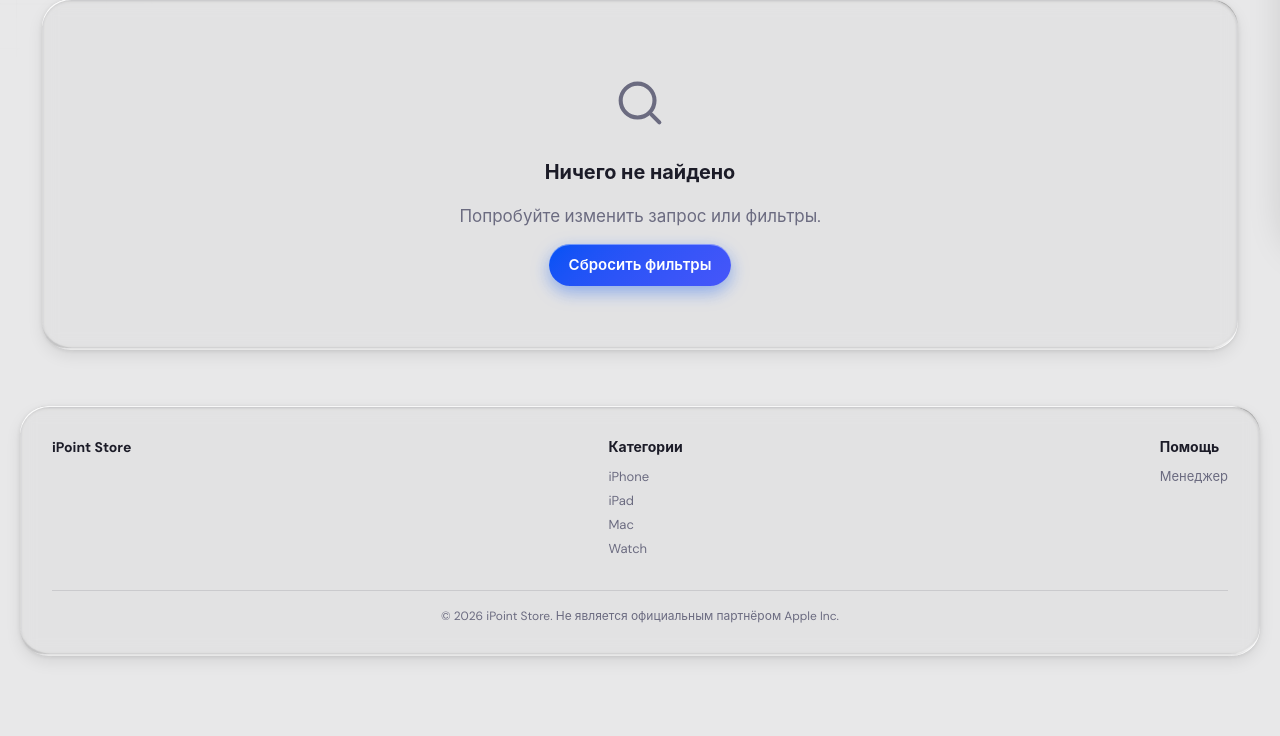
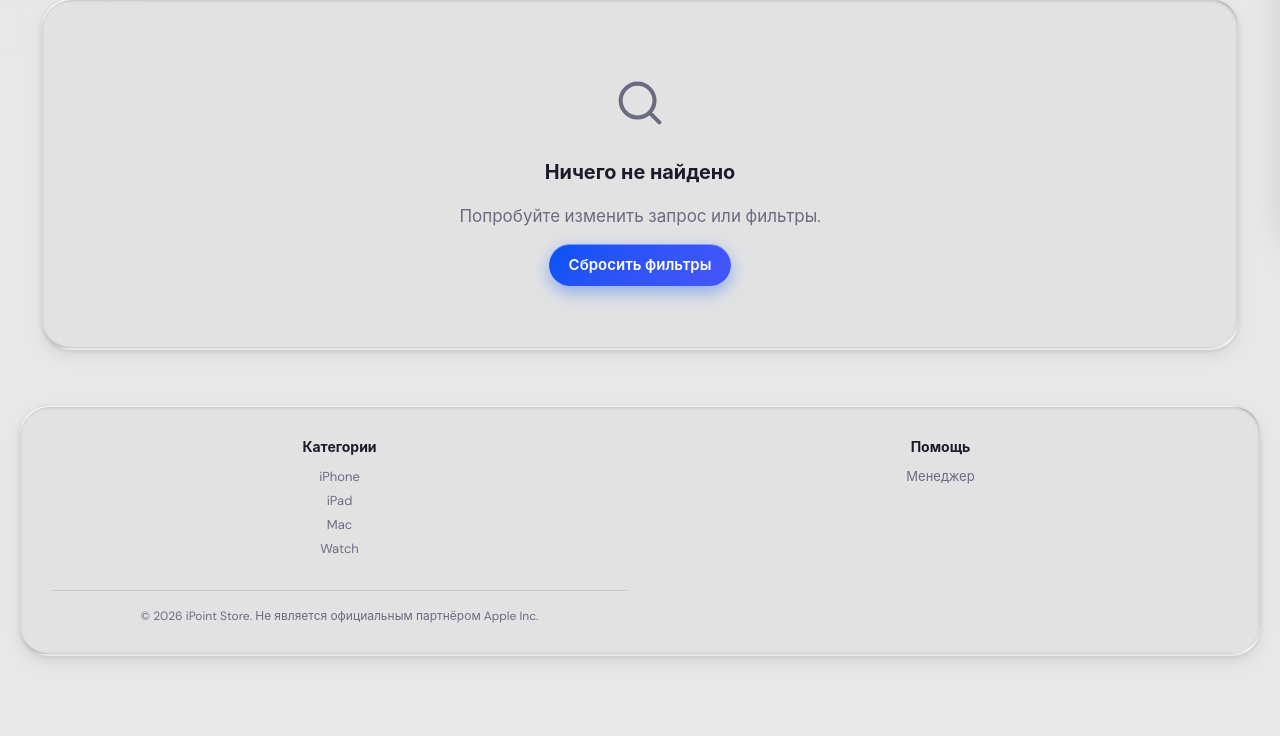
Before and after one commit to beabshard-code/iPoint, a Flask app: page / in a window 1280 px wide. Shown: the part 551-1287 px from the top of the page. Run offline with Flask 3, Linux system fonts and the light colour scheme; some libraries are stand-ins or nearby versions.

Commit message:
tidy footer: drop brand col, 2-col centered grid

```diff
--- a/static/css/glass.css
+++ b/static/css/glass.css
@@ -330,7 +330,7 @@ textarea { resize: vertical; min-height: 120px; line-height: 1.5; }
 .preview-grid img { width: 100%; aspect-ratio: 1; object-fit: cover; border-radius: 14px; }
 
 /* ===== FOOTER ===== */
-.footer { margin: 56px auto 26px; padding: 32px; display: flex; flex-wrap: wrap; gap: 26px; justify-content: space-between; }
+.footer { margin: 56px auto 26px; padding: 32px; display: grid; grid-template-columns: repeat(2, minmax(0, 1fr)); gap: 26px; justify-items: center; text-align: center; }
 .footer .col h4 { font-size: 14px; margin: 0 0 12px; }
 .footer .col a { display: block; color: var(--c-content-dim); font-size: 13px; margin-bottom: 7px; transition: .2s; }
 .footer .col a:hover { color: var(--c-action); }
--- a/templates/base.html
+++ b/templates/base.html
@@ -40,18 +40,15 @@
 
   <footer class="footer glass container">
     <div class="col">
-      <h4>{{ BRAND }}</h4>
-      {% if is_admin %}
-      <a href="{{ url_for('products.create') }}">Продать</a>
-      {% endif %}
-    </div>
-    <div class="col">
       <h4>Категории</h4>
       {% for c in CATEGORIES[:4] %}<a href="{{ url_for('products.index', category=c.slug) }}">{{ c.name }}</a>{% endfor %}
     </div>
     <div class="col">
       <h4>Помощь</h4>
       <a href="https://t.me/iPointManager" target="_blank">Менеджер</a>
+      {% if is_admin %}
+      <a href="{{ url_for('products.create') }}">Продать</a>
+      {% endif %}
     </div>
     <div class="bottom">© 2026 {{ BRAND }}. Не является официальным партнёром Apple Inc.</div>
   </footer>
```
